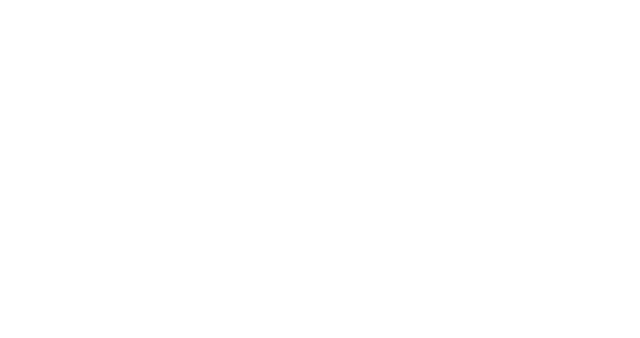
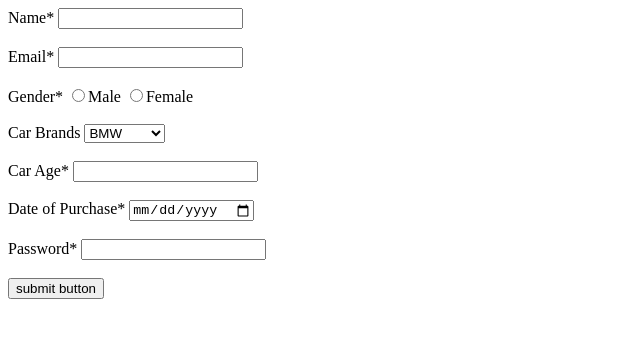
Before and after one commit to acciojob/car-insurance-form-Nitu170287, a website: page main.html in a window 1280 px wide. Shown: the whole page, without its empty margins (0-640 px from the left). Drawn offline with Linux system fonts and the light colour scheme.

Commit message:
created a submission

```diff
--- a/main.html
+++ b/main.html
@@ -10,7 +10,37 @@
 	<!-- the entire body must be written by student -->
     <script type="text/javascript" src="./script.js">
 </script>
+<form method="post">
 
+	<label for="name">Name*</label>
+	<input type="text" id="name" required><br><br>
+
+	<label for="email">Email*</label>
+	<input type="email"  id="email" required><br><br>
+
+	<label for="gender">Gender*</label>
+	<input type="radio" name="gender" required>Male
+	<input type="radio" name="gender" required>Female<br><br>
+
+	<label for="cars">Car Brands</label>
+	<select id="cars">
+		<option value="BMW">BMW</option>
+		<option value="Audi">Audi</option>
+		<option value="Mercedez">Mercedez</option>
+	</select><br><br>
+
+	<label for="carage">Car Age*</label>
+	<input type="number" id="carage" required><br><br>
+
+	<label for="dop">Date of Purchase*</label>
+	<input type="date"  id="dop" required><br><br>
+
+	<label for="password">Password*</label>
+	<input type="password" id="password" required><br><br>
+
+	<button type="submit">submit button</button>
+
+</form>
 </body>
 
 </html>
```
